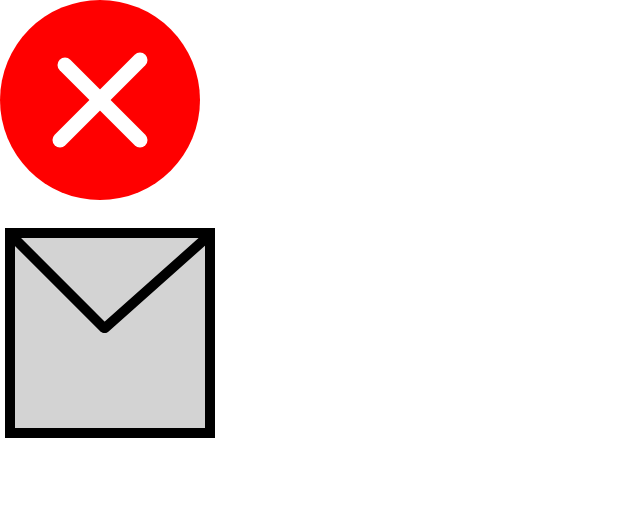
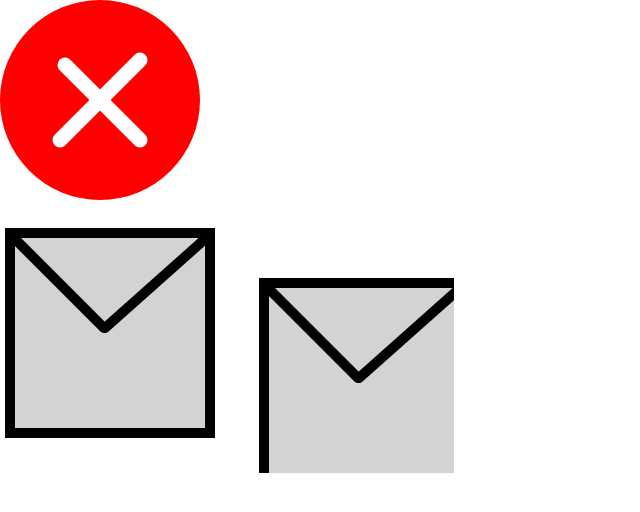
Before and after one commit to preetivadali/Assignment-svg, a plain HTML site: page index.html in a window 1280 px wide. Shown: the whole page, without its empty margins (0-640 px from the left). Drawn offline with Linux system fonts and the light colour scheme.

Commit message:
made correction in external svg.

```diff
--- a/index.html
+++ b/index.html
@@ -27,7 +27,9 @@
             </svg>
 
 
-
+            <svg width="200" height="200">
+                <use xlink:href="images/envelope.svg#envelope" alt="SVG Image"></use>
+            </svg>
 
 
     </body>
```
Also changed, not shown: images/envelope.svg (added), images/image.svg (deleted).
